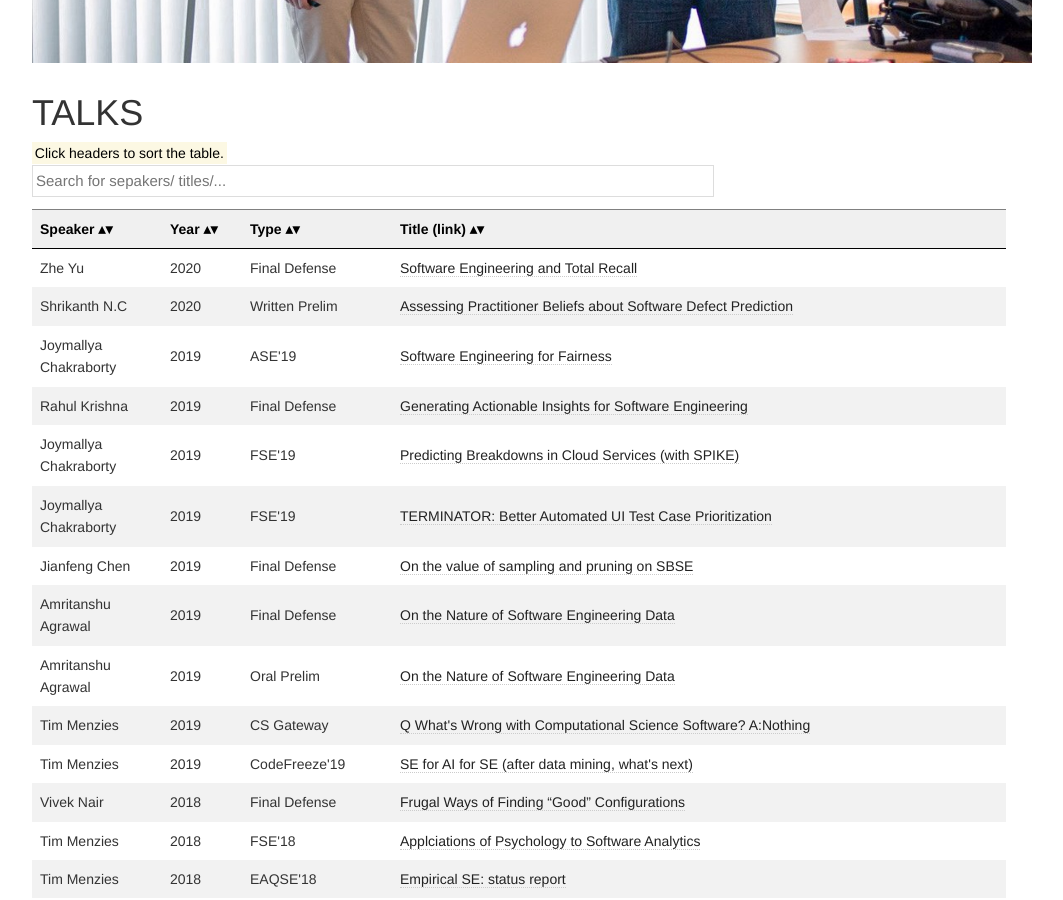
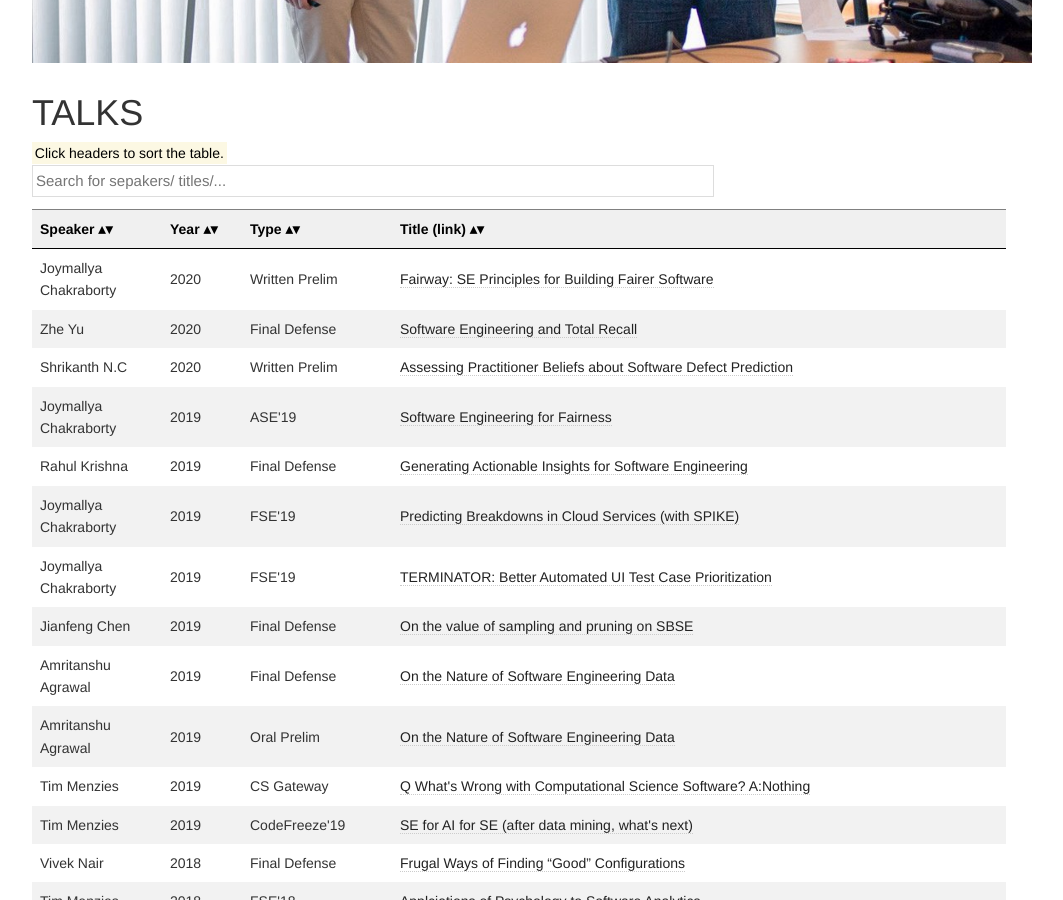
Before and after one commit to ai-se/ai-se.github.io, a Jekyll site: the page built from talks/index.html, in a window 1280 px wide and 900 px high, scrolled down 673 px. Shown: the whole window, without its empty margins (126-1189 px from the left). Built offline with Jekyll 4.4.1, drawn with Linux system fonts in a browser that asks for light colours.

Commit message:
updated Joy's talk
updated Joy's talk

```diff
--- a/talks/index.html
+++ b/talks/index.html
@@ -54,6 +54,12 @@ title: Talks
     </tr>
   </thead>
   <tbody>
+    <tr>
+      <td>Joymallya Chakraborty</td>
+      <td>2020</td>
+      <td>Written Prelim</td>
+      <td><a href="http://tiny.cc/jcWrite20">Fairway: SE Principles for Building Fairer Software</a></td>
+    </tr>
     <tr>
       <td>Zhe Yu</td>
       <td>2020</td>
```
